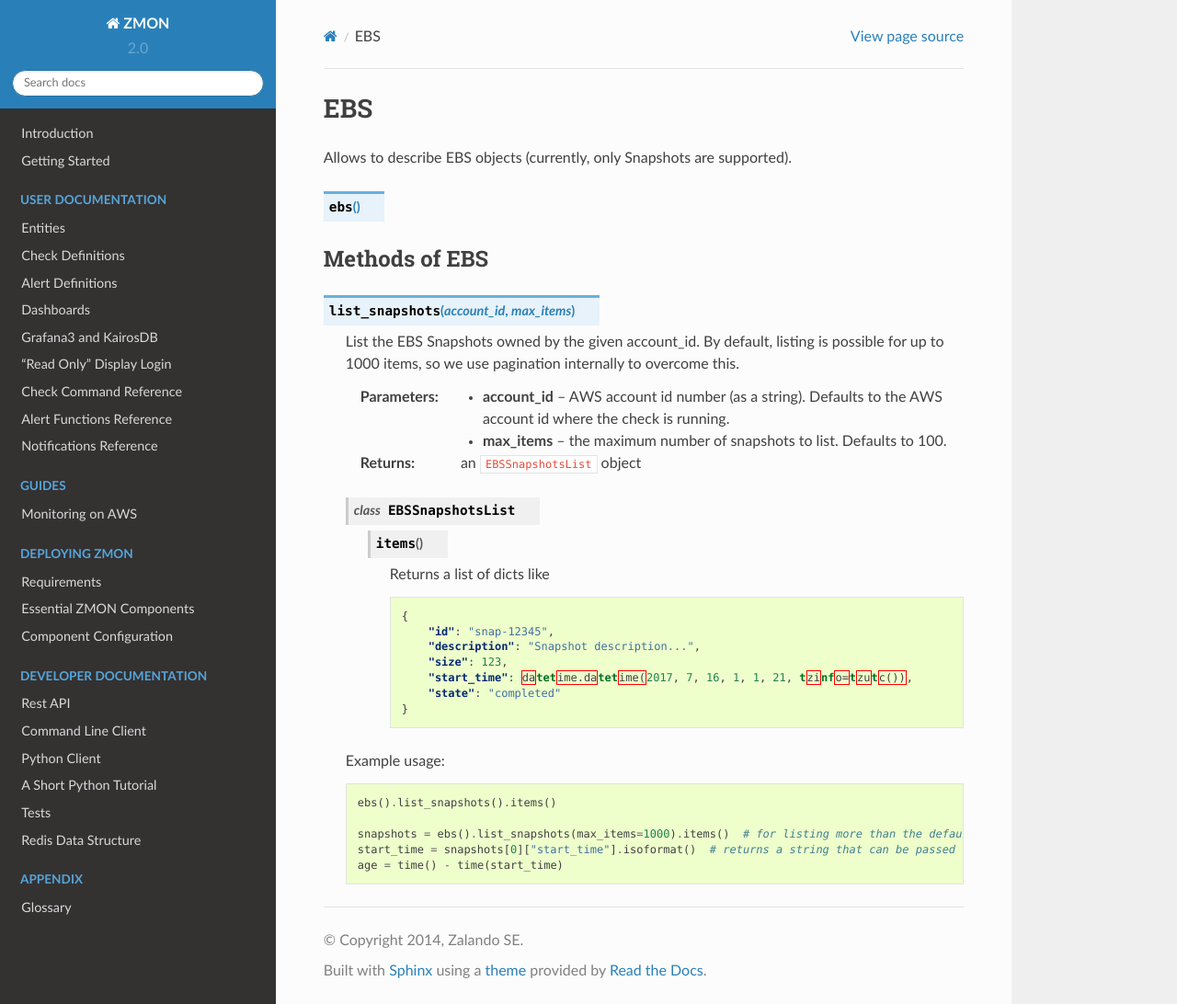
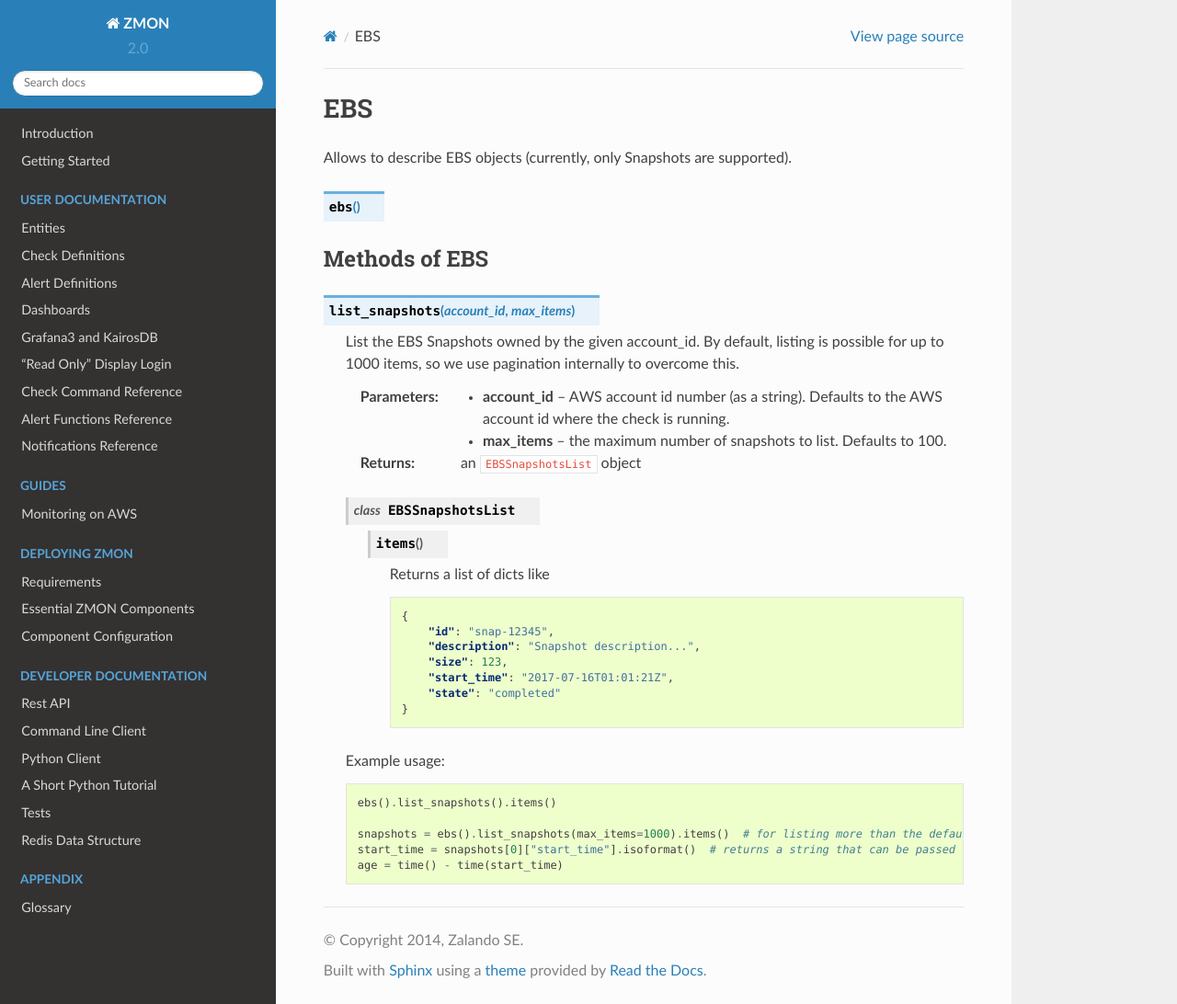
Before and after one commit to zalando-zmon/zmon-docs, a Sphinx documentation site: the page built from docs/user/check-ref/ebs_wrapper.rst, in a window 1280 px wide and 1092 px high. Shown: the whole window at 92% size. Built offline with Sphinx 7.4.7 and the Read the Docs theme 2.0.0, drawn with Linux system fonts in a browser that asks for light colours.

Commit message:
cleanup some warnings from sphinx

```diff
--- a/docs/user/check-ref/ebs_wrapper.rst
+++ b/docs/user/check-ref/ebs_wrapper.rst
@@ -33,7 +33,7 @@
                    "id": "snap-12345",
                    "description": "Snapshot description...",
                    "size": 123,
-                   "start_time": datetime.datetime(2017, 7, 16, 1, 1, 21, tzinfo=tzutc()),
+                   "start_time": "2017-07-16T01:01:21Z",
                    "state": "completed"
                }
 
--- a/docs/user/check-ref/http_wrapper.rst
+++ b/docs/user/check-ref/http_wrapper.rst
@@ -48,7 +48,7 @@
 
     Since we’re using a relative url, this check has to be defined for
     specific entities (e.g. type=zomcat will run it on all zomcat
-    instances). The strip function removes all leading and trailing
+    instances). The strip function removes all leading and trailing
     whitespace.
 
 .. py:method:: headers(raise_error=True)
--- a/docs/user/check-ref/s3_wrapper.rst
+++ b/docs/user/check-ref/s3_wrapper.rst
@@ -37,8 +37,6 @@
     .. code-block:: python
 
         s3().get_object_metadata('my bucket', 'mykeypart1/mykeypart2').exists()
-
-
         s3().get_object_metadata('my bucket', 'mykeypart1/mykeypart2').size()
 
 
@@ -105,7 +103,7 @@
                {
                    "file_name": "foo",
                    "size": 12345,
-                   "last_modified": datetime.datetime(2017, 7, 16, 1, 1, 21, tzinfo=tzutc())
+                   "last_modified": "2017-07-17T01:01:21Z"
                }
 
     Example usage:
--- a/docs/user/comments.rst
+++ b/docs/user/comments.rst
@@ -1,8 +1,8 @@
 .. _comments:
 
 
-Comments
---------
+Alert Comments
+--------------
 
 Comments are useful in providing additional information to other members of your team (or other teams) about your alerts. Those with ADMIN, LEAD and USER roles can add comments to an alert, but VIEWERS can not. ADMINs can delete either their own or other people's comments. USERs can delete only their own comments.
 
```
